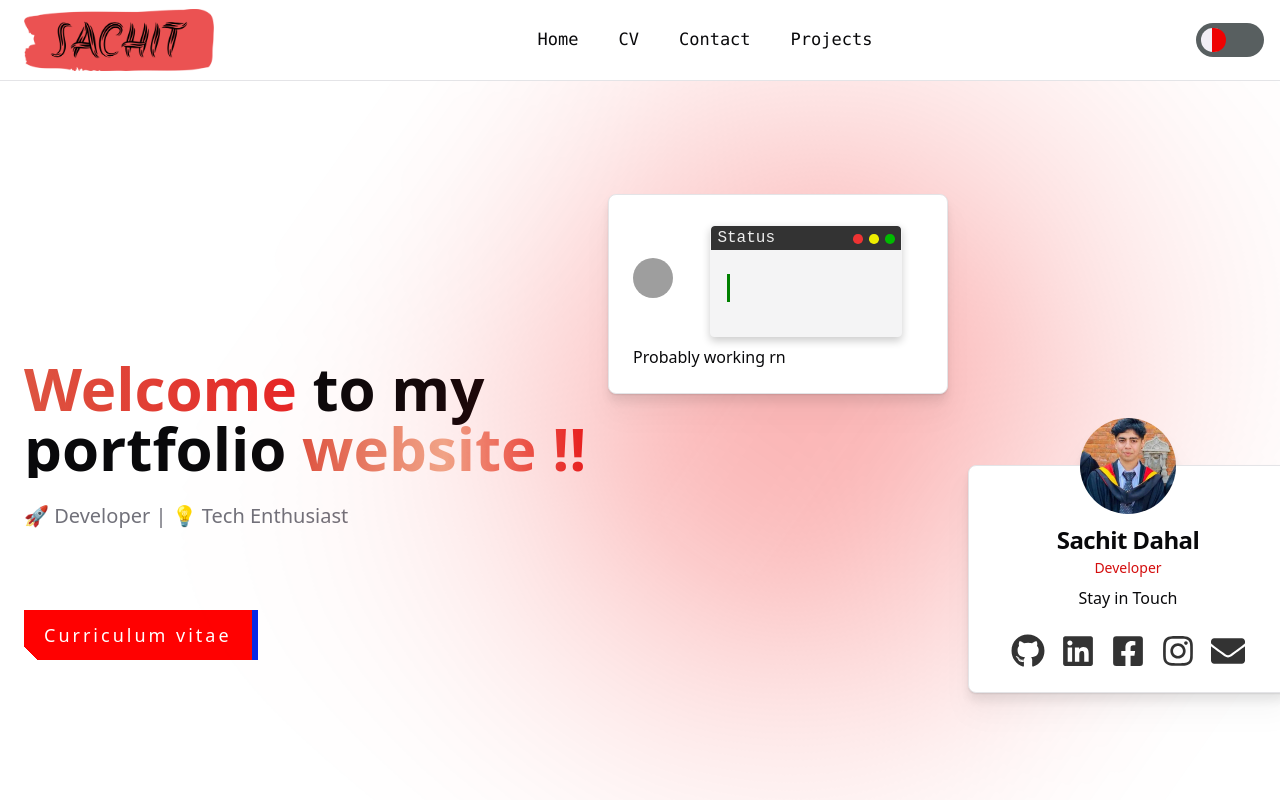
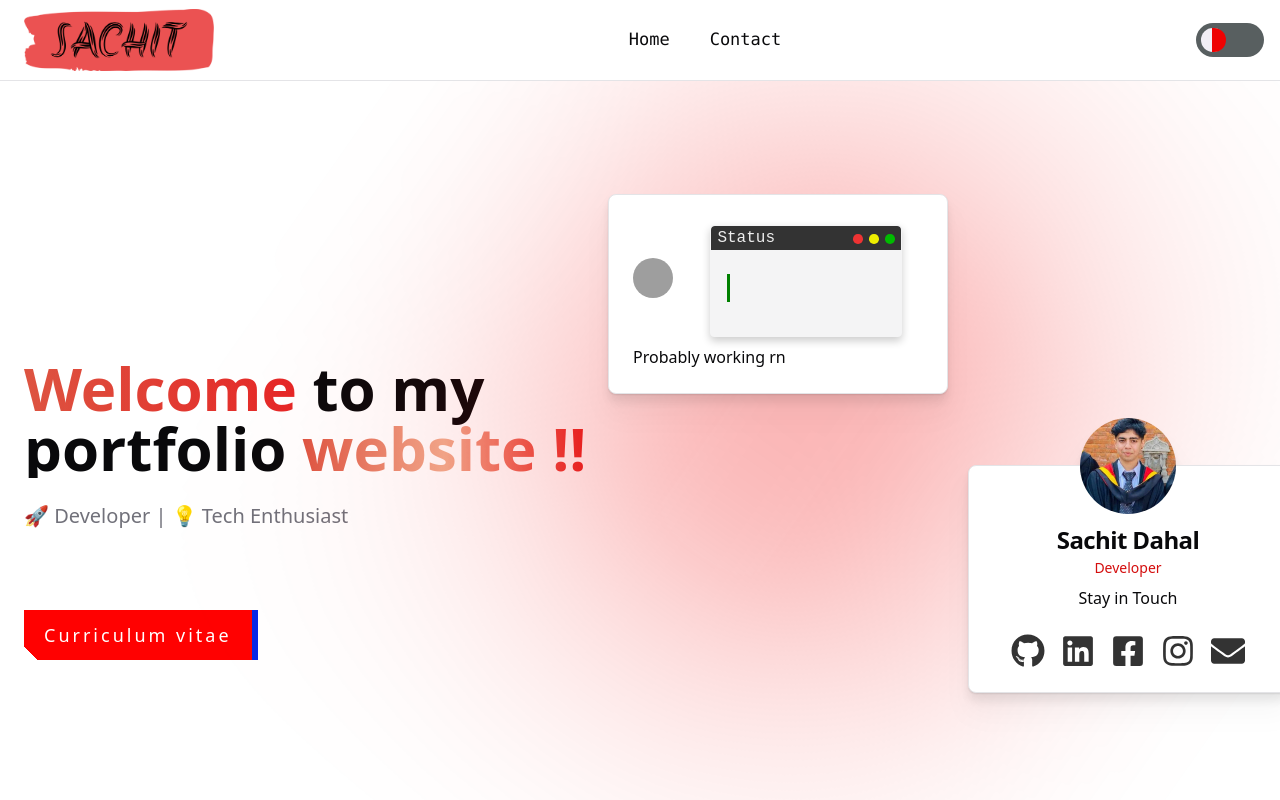
Before and after one commit to Sachit0-0/portfolio-v2, a React (Vite) app: page / in a window 1280 px wide. Shown: the top 800 px of the page. Built offline with nearby package versions, Linux system fonts and the light colour scheme; grey boxes are pictures that could not be loaded.

Commit message:
redundant pages hidden

```diff
--- a/src/components/Navbar.tsx
+++ b/src/components/Navbar.tsx
@@ -26,20 +26,20 @@ const mainRoutes: RouteProps[] = [
     href: "/",
     label: "Home",
   },
-  {
-    href: "/cv",
-    label: "CV",
-  },
+  // {
+  //   href: "/cv",
+  //   label: "CV",
+  // },
 
   {
     href: "/contact",
     label: "Contact",
   },
 
-  {
-    href: "/projects",
-    label: "Projects",
-  },
+  // {
+  //   href: "/projects",
+  //   label: "Projects",
+  // },
 ];
 
 export const Navbar = () => {
```
